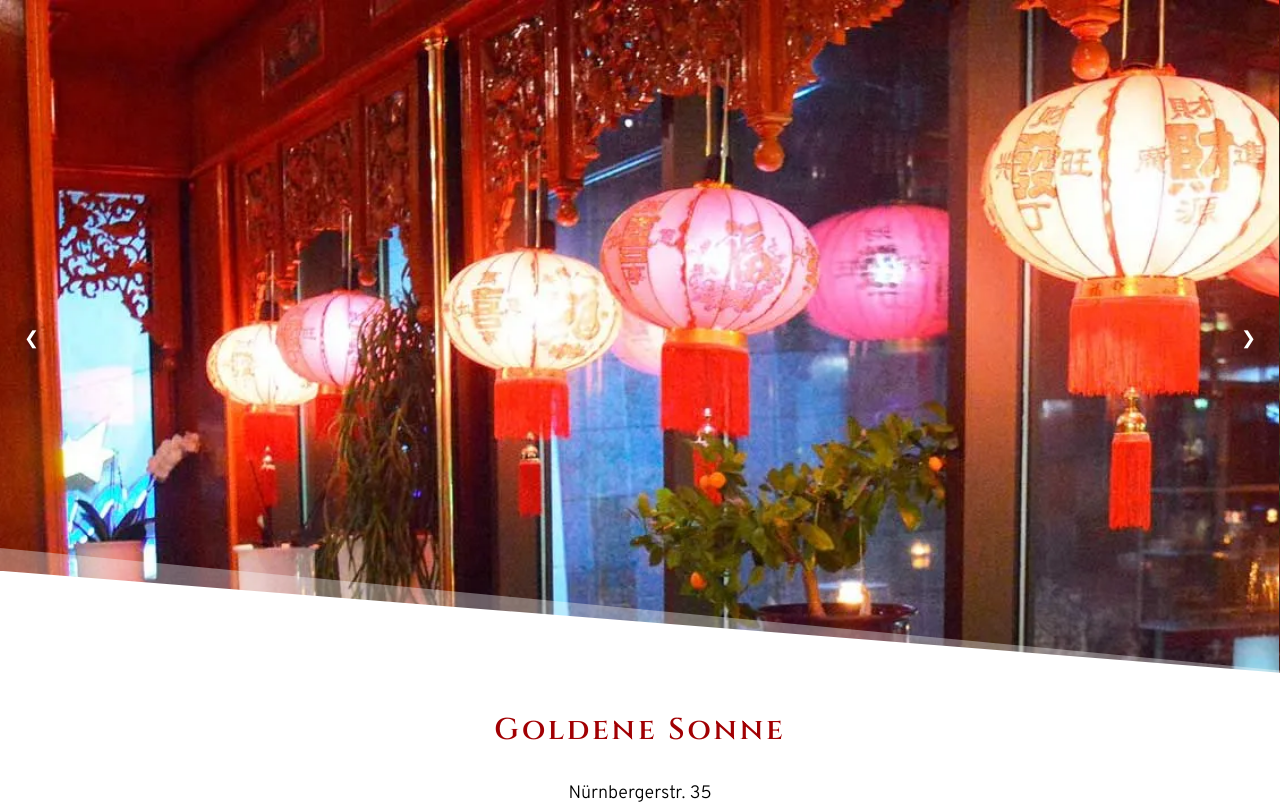
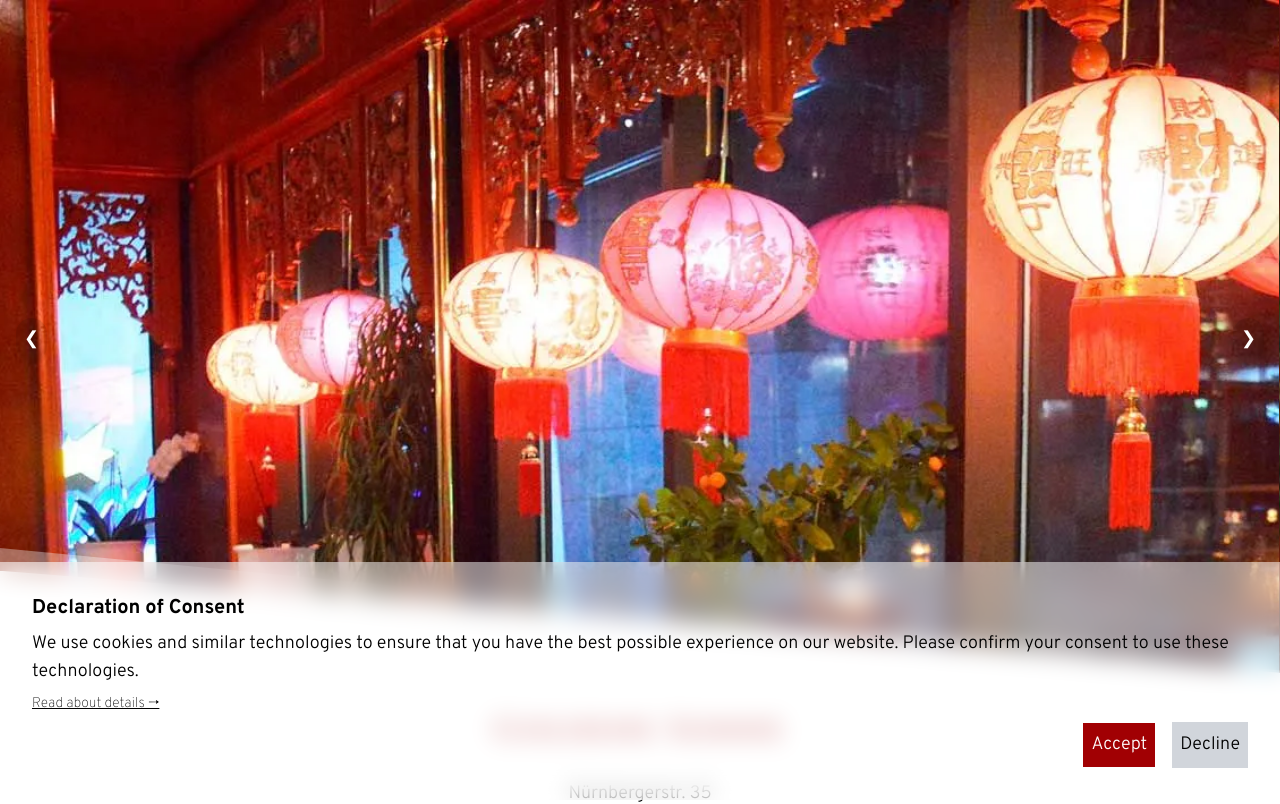
Before and after one commit to jonasXchen/svelte-5-goldene-sonne-erlangen, a SvelteKit app: page / in a window 1280 px wide. Shown: the top 804 px of the page. Built offline with nearby package versions, Linux system fonts and the light colour scheme.

Commit message:
added declaration of consent

```diff
--- /dev/null
+++ b/src/components/DeclarationOfConsent.svelte
@@ -0,0 +1,52 @@
+<script>
+  let {
+    popupClass = "",
+    acceptClass = "",
+    declineClass = "",
+    detailsHref = "/datenschutz",
+    onAccept = () => {},
+    onDecline = () => {},
+  } = $props();
+
+  let showPopup = $state(true);
+
+  const acceptCookies = () => {
+    onAccept();
+    showPopup = false;
+  };
+
+  const declineCookies = () => {
+    onDecline();
+    showPopup = false;
+  };
+</script>
+
+{#if showPopup}
+  <div
+    class="fixed bottom-0 left-0 right-0 z-50 gap-8 p-4 bg-black bg-opacity-50 backdrop-blur-md {popupClass}"
+  >
+    <div class="flex flex-col gap-2 p-4">
+      <p class="text-xl font-bold">Declaration of Consent</p>
+      <p>
+        We use cookies and similar technologies to ensure that you have the best
+        possible experience on our website. Please confirm your consent to use
+        these technologies.
+      </p>
+      <a class="text-sm font-thin underline" href={detailsHref}>
+        <p>Read about details -></p>
+      </a>
+
+      <div class="flex flex-row self-end gap-4">
+        <button
+          on:click={acceptCookies}
+          class="p-2 text-white border border-white bg-priamry {acceptClass}"
+          >Accept</button
+        >
+        <button
+          on:click={declineCookies}
+          class="p-2 text-black bg-gray-300 {declineClass}">Decline</button
+        >
+      </div>
+    </div>
+  </div>
+{/if}
--- a/src/routes/+layout.svelte
+++ b/src/routes/+layout.svelte
@@ -5,7 +5,14 @@
   // Injecting Vercel Analytics
   import { dev } from "$app/environment";
   import { inject } from "@vercel/analytics";
+  import DeclarationOfConsent from "../components/DeclarationOfConsent.svelte";
   inject({ mode: dev ? "development" : "production" });
 </script>
 
-<main class="font-overpass font-light md:text-lg text-base"><slot /></main>
+<main class="text-base font-light font-overpass md:text-lg">
+  <slot />
+  <DeclarationOfConsent
+    popupClass="bg-white"
+    acceptClass="bg-primary text-white"
+  />
+</main>
```
